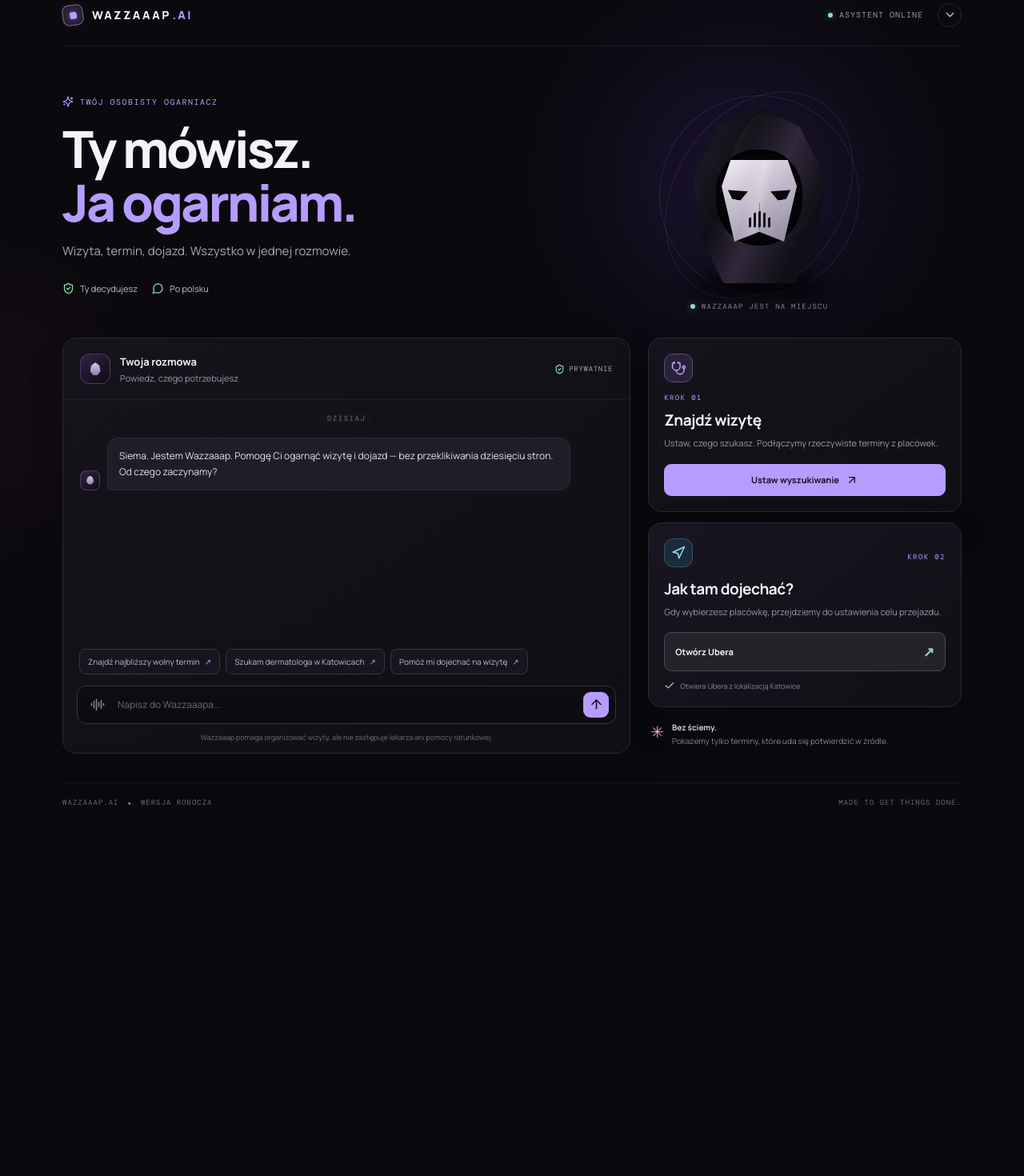
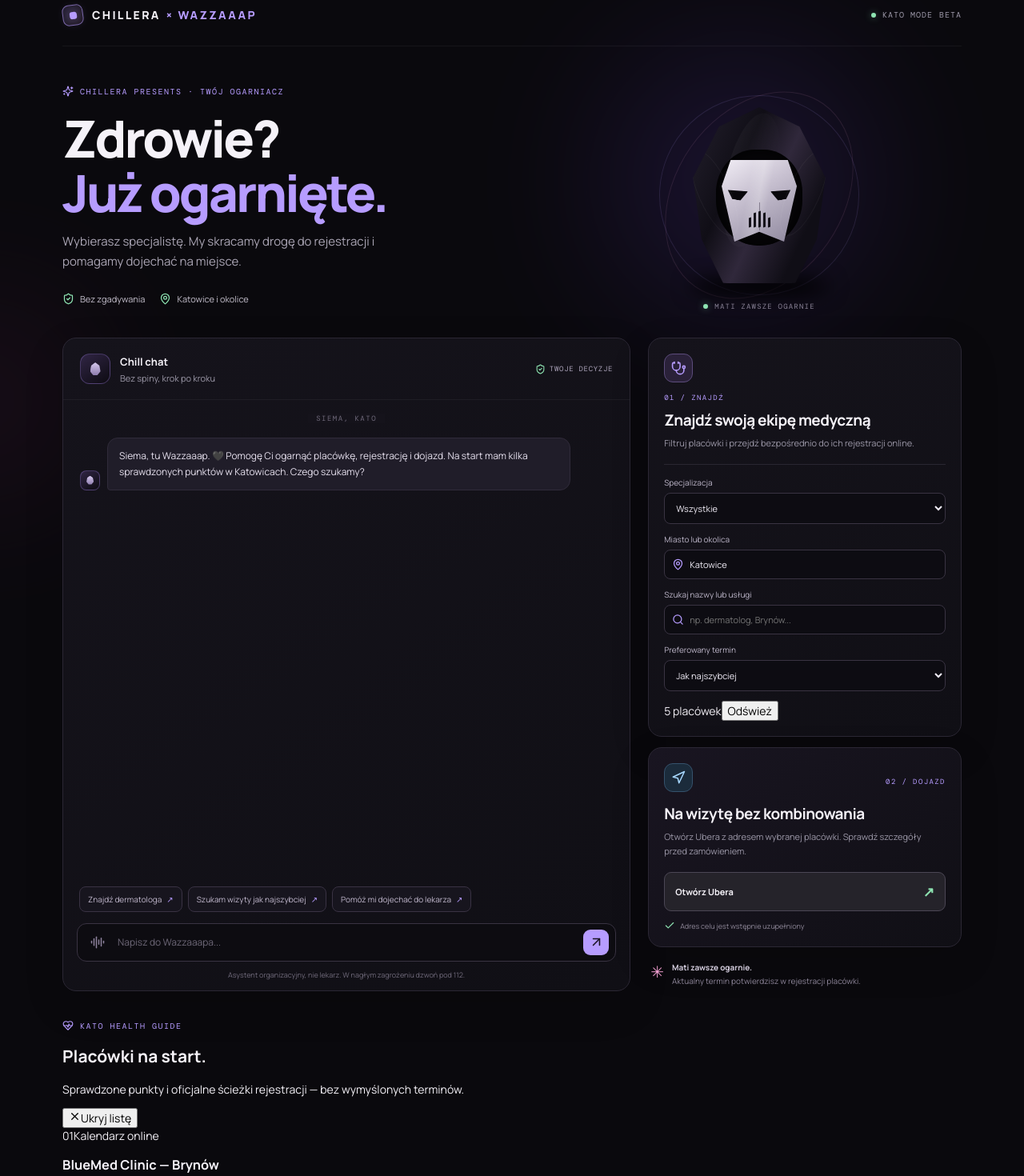
Before and after one commit to bajerskim11-eng/wazzaaap-ai, a Next.js app: page / in a window 1280 px wide. Shown: the part 20-1490 px from the top of the page at 80% size. Before the commit the page ends 1053 px from the top, so only its background shows below. Built offline with nearby package versions, Linux system fonts and the light colour scheme.

Commit message:
Rebrand Wazzaaap AI in Chillera style and add clinic finder

```diff
--- a/app/page.tsx
+++ b/app/page.tsx
@@ -1,83 +1,117 @@
 "use client";
 
 import { useMemo, useState } from "react";
-import { ArrowUp, AudioLines, CalendarClock, Check, ChevronDown, Clock3, MapPin, MessageCircle, Navigation, ShieldCheck, Sparkles, Stethoscope } from "lucide-react";
+import { ArrowUpRight, AudioLines, CalendarDays, Check, Clock3, ExternalLink, HeartPulse, MapPin, MessageCircle, Navigation, Search, ShieldCheck, Sparkles, Stethoscope, Phone, X } from "lucide-react";
 
-type Message = { role: "assistant" | "user"; text: string };
+type Clinic = {
+  id: string;
+  name: string;
+  address: string;
+  phone?: string;
+  specialties: string[];
+  bookingUrl: string;
+  bookingType: "Kalendarz online" | "Strona placówki";
+  sourceLabel: string;
+  sourceUrl: string;
+  note: string;
+};
 
 const quickPrompts = [
-  "Znajdź najbliższy wolny termin",
-  "Szukam dermatologa w Katowicach",
-  "Pomóż mi dojechać na wizytę"
+  "Znajdź dermatologa",
+  "Szukam wizyty jak najszybciej",
+  "Pomóż mi dojechać do lekarza"
 ];
 
 export default function Home() {
   const [input, setInput] = useState("");
-  const [messages, setMessages] = useState<Message[]>([
-    { role: "assistant", text: "Siema. Jestem Wazzaaap. Pomogę Ci ogarnąć wizytę i dojazd — bez przeklikiwania dziesięciu stron. Od czego zaczynamy?" }
+  const [messages, setMessages] = useState<{role: "assistant" | "user"; text: string}[]>([
+    { role: "assistant", text: "Siema, tu Wazzaaap. 🖤 Pomogę Ci ogarnąć placówkę, rejestrację i dojazd. Na start mam kilka sprawdzonych punktów w Katowicach. Czego szukamy?" }
   ]);
-  const [specialty, setSpecialty] = useState("Dowolna specjalizacja");
+  const [specialty, setSpecialty] = useState("Wszystkie");
   const [area, setArea] = useState("Katowice");
   const [when, setWhen] = useState("Jak najszybciej");
-  const [showSearch, setShowSearch] = useState(false);
+  const [query, setQuery] = useState("");
+  const [clinics, setClinics] = useState<Clinic[]>([]);
+  const [loadingClinics, setLoadingClinics] = useState(true);
+  const [showDirectory, setShowDirectory] = useState(true);
+  const [directoryError, setDirectoryError] = useState("");
+  const [selectedClinic, setSelectedClinic] = useState<Clinic | null>(null);
 
-  const uberUrl = useMemo(() => {
-    const destination = encodeURIComponent("Katowice, Polska");
+  async function loadClinics() {
+    setLoadingClinics(true);
+    setDirectoryError("");
+    try {
+      const response = await fetch("/api/clinics", { cache: "no-store" });
+      if (!response.ok) throw new Error("Nie udało się pobrać katalogu.");
+      const data = await response.json();
+      setClinics(data.clinics);
+    } catch {
+      setDirectoryError("Nie udało się odświeżyć katalogu. Spróbuj ponownie.");
+    } finally {
+      setLoadingClinics(false);
+    }
+  }
+
+  useMemo(() => {
+    void loadClinics();
+  }, []);
+
+  const filteredClinics = useMemo(() => clinics.filter((clinic) => {
+    const searchText = query.trim().toLocaleLowerCase("pl");
+    const matchesSpecialty = specialty === "Wszystkie" || clinic.specialties.some((item) => item.toLocaleLowerCase("pl").includes(specialty.toLocaleLowerCase("pl")));
+    const matchesArea = !area.trim() || clinic.address.toLocaleLowerCase("pl").includes(area.toLocaleLowerCase("pl")) || clinic.name.toLocaleLowerCase("pl").includes(area.toLocaleLowerCase("pl"));
+    const haystack = [clinic.name, clinic.address, ...clinic.specialties].join(" ").toLocaleLowerCase("pl");
+    return matchesSpecialty && matchesArea && (!searchText || haystack.includes(searchText));
+  }), [clinics, specialty, area, query]);
+
+  const uberUrl = (clinic?: Clinic) => {
+    const destination = encodeURIComponent(clinic ? `${clinic.name}, ${clinic.address}` : `${area || "Katowice"}, Polska`);
     return `https://m.uber.com/ul/?action=setPickup&dropoff[formatted_address]=${destination}`;
-  }, []);
+  };
 
   function sendMessage(text = input) {
     const trimmed = text.trim();
     if (!trimmed) return;
-    setMessages((current) => [
-      ...current,
-      { role: "user", text: trimmed },
-      { role: "assistant", text: "Jasne, mam to. Żeby pokazać prawdziwe wolne terminy, muszę sprawdzić aktualne dane placówek. Na tym etapie interfejs jest gotowy, ale katalog i kalendarze nie są jeszcze podłączone. Możemy już ustawić kryteria wyszukiwania poniżej." }
-    ]);
+    const lower = trimmed.toLocaleLowerCase("pl");
+    let reply = "Dobra, ogarniamy. Katalog poniżej zawiera placówki i ich oficjalne ścieżki rejestracji. Nie widzę jeszcze wspólnego dostępu do kalendarzy wszystkich klinik, więc potwierdzony termin wybierzesz w systemie placówki.";
+    if (lower.includes("dermatolog")) {
+      setSpecialty("Dermatolog");
+      setShowDirectory(true);
+      reply = "Dermatolog — zaznaczyłem specjalizację. Sprawdź profile placówek poniżej i przejdź do rejestracji, żeby zobaczyć aktualne terminy.";
+    } else if (lower.includes("dojazd") || lower.includes("uber")) {
+      reply = "Jasne. Wybierz placówkę na liście, a przy jej karcie otworzysz Ubera z wypełnionym adresem docelowym. Przed zamówieniem sprawdź cel w aplikacji.";
+      setShowDirectory(true);
+    } else if (lower.includes("termin") || lower.includes("najszybciej") || lower.includes("dzisiaj") || lower.includes("jutro")) {
+      setWhen(lower.includes("jutro") ? "Jutro" : lower.includes("dzisiaj") ? "Dzisiaj" : "Jak najszybciej");
+      setShowDirectory(true);
+      reply = "Ustawiłem preferencję terminu. Żeby ustalić realnie najbliższy wolny termin, trzeba sprawdzić kalendarz każdej placówki — dlatego daję Ci bezpośrednie linki do rejestracji zamiast zgadywać.";
+    }
+    setMessages((current) => [...current, { role: "user", text: trimmed }, { role: "assistant", text: reply }]);
     setInput("");
-    setShowSearch(true);
   }
 
   return (
     <main className="app-shell">
-      <div className="ambient ambient-one" />
-      <div className="ambient ambient-two" />
+      <div className="ambient ambient-one" /><div className="ambient ambient-two" />
       <header className="topbar">
         <a className="brand" href="#" aria-label="Wazzaaap AI — strona główna">
           <span className="brand-mark"><span /></span>
-          <span>WAZZAAAP<span className="brand-ai">.AI</span></span>
+          <span>CHILLERA <span className="brand-ai">× WAZZAAAP</span></span>
         </a>
-        <div className="topbar-right">
-          <span className="status-dot" /> <span className="status-text">ASYSTENT ONLINE</span>
-          <button className="icon-button" aria-label="Otwórz opcje"><ChevronDown size={17} /></button>
-        </div>
+        <div className="topbar-right"><span className="status-dot" /><span className="status-text">KATO MODE</span><span className="brand-pill">BETA</span></div>
       </header>
 
       <section className="hero">
         <div className="hero-copy">
-          <div className="eyebrow"><Sparkles size={14} /> TWÓJ OSOBISTY OGARNIACZ</div>
-          <h1>Ty mówisz.<br /><span>Ja ogarniam.</span></h1>
-          <p className="hero-subtitle">Wizyta, termin, dojazd. Wszystko w jednej rozmowie.</p>
-          <div className="trust-row">
-            <span><ShieldCheck size={15} /> Ty decydujesz</span>
-            <span><MessageCircle size={15} /> Po polsku</span>
-          </div>
+          <div className="eyebrow"><Sparkles size={14} /> CHILLERA PRESENTS · TWÓJ OGARNIACZ</div>
+          <h1>Zdrowie?<br /><span>Już ogarnięte.</span></h1>
+          <p className="hero-subtitle">Wybierasz specjalistę. My skracamy drogę do rejestracji i pomagamy dojechać na miejsce.</p>
+          <div className="trust-row"><span><ShieldCheck size={15} /> Bez zgadywania</span><span><MapPin size={15} /> Katowice i okolice</span></div>
         </div>
-        <div className="character-stage" aria-label="Oryginalny, stylizowany awatar Wazzaaap AI">
-          <div className="orbit orbit-a" /><div className="orbit orbit-b" />
-          <div className="character-shadow" />
-          <div className="hood">
-            <div className="hood-highlight" />
-            <div className="face-opening">
-              <div className="mask-face">
-                <div className="eye eye-left" /><div className="eye eye-right" />
-                <div className="mask-seam" />
-                <div className="mask-mouth"><i /><i /><i /><i /><i /></div>
-              </div>
-            </div>
-            <div className="hood-fold fold-left" /><div className="hood-fold fold-right" />
-          </div>
-          <div className="character-caption"><span className="caption-pulse" /> WAZZAAAP JEST NA MIEJSCU</div>
+        <div className="character-stage" aria-label="Oryginalny awatar Wazzaaap AI">
+          <div className="orbit orbit-a" /><div className="orbit orbit-b" /><div className="character-shadow" />
+          <div className="hood"><div className="hood-highlight" /><div className="face-opening"><div className="mask-face"><div className="eye eye-left" /><div className="eye eye-right" /><div className="mask-seam" /><div className="mask-mouth"><i /><i /><i /><i /><i /></div></div></div><div className="hood-fold fold-left" /><div className="hood-fold fold-right" /></div>
+          <div className="character-caption"><span className="caption-pulse" /> MATI ZAWSZE OGARNIE</div>
         </div>
       </section>
 
@@ -85,57 +119,67 @@ export default function Home() {
         <div className="chat-panel">
           <div className="panel-heading">
             <div className="mini-avatar"><span /></div>
-            <div><h2>Twoja rozmowa</h2><p>Powiedz, czego potrzebujesz</p></div>
-            <span className="secure-label"><ShieldCheck size={13} /> PRYWATNIE</span>
+            <div><h2>Chill chat</h2><p>Bez spiny, krok po kroku</p></div>
+            <span className="secure-label"><ShieldCheck size={13} /> TWOJE DECYZJE</span>
           </div>
           <div className="messages" aria-live="polite">
-            <div className="day-divider"><span>DZISIAJ</span></div>
-            {messages.map((message, index) => (
-              <div key={index} className={`message-row ${message.role === "user" ? "from-user" : "from-assistant"}`}>
-                {message.role === "assistant" && <div className="message-avatar"><span /></div>}
-                <div className="message-bubble">{message.text}</div>
-              </div>
-            ))}
+            <div className="day-divider"><span>SIEMA, KATO</span></div>
+            {messages.map((message, index) => <div key={index} className={`message-row ${message.role === "user" ? "from-user" : "from-assistant"}`}>
+              {message.role === "assistant" && <div className="message-avatar"><span /></div>}
+              <div className="message-bubble">{message.text}</div>
+            </div>)}
           </div>
-          <div className="quick-prompts">
-            {quickPrompts.map((prompt) => <button key={prompt} onClick={() => sendMessage(prompt)}>{prompt}<span>↗</span></button>)}
-          </div>
+          <div className="quick-prompts">{quickPrompts.map((prompt) => <button key={prompt} onClick={() => sendMessage(prompt)}>{prompt}<span>↗</span></button>)}</div>
           <form className="composer" onSubmit={(event) => { event.preventDefault(); sendMessage(); }}>
-            <button type="button" className="composer-tool" aria-label="Funkcja głosowa w przygotowaniu" title="Głos — w przygotowaniu"><AudioLines size={18} /></button>
+            <button type="button" className="composer-tool" aria-label="Głos — w przygotowaniu" title="Głos — w przygotowaniu"><AudioLines size={18} /></button>
             <input value={input} onChange={(event) => setInput(event.target.value)} placeholder="Napisz do Wazzaaapa..." aria-label="Wiadomość do asystenta" />
-            <button type="submit" className="send-button" aria-label="Wyślij wiadomość"><ArrowUp size={19} /></button>
+            <button type="submit" className="send-button" aria-label="Wyślij wiadomość"><ArrowUpRight size={19} /></button>
           </form>
-          <p className="disclaimer">Wazzaaap pomaga organizować wizyty, ale nie zastępuje lekarza ani pomocy ratunkowej.</p>
+          <p className="disclaimer">Asystent organizacyjny, nie lekarz. W nagłym zagrożeniu dzwoń pod 112.</p>
         </div>
 
         <aside className="tools-column">
           <div className="side-card search-card">
-            <div className="card-icon"><Stethoscope size={19} /></div>
-            <div className="card-kicker">KROK 01</div>
-            <h3>Znajdź wizytę</h3>
-            <p>Ustaw, czego szukasz. Podłączymy rzeczywiste terminy z placówek.</p>
-            <button className="primary-action" onClick={() => setShowSearch((value) => !value)}>{showSearch ? "Ukryj wyszukiwanie" : "Ustaw wyszukiwanie"} <ArrowUp size={16} /></button>
-            {showSearch && <div className="search-fields">
-              <label>Specjalizacja<select value={specialty} onChange={(event) => setSpecialty(event.target.value)}><option>Dowolna specjalizacja</option><option>Dermatolog</option><option>Psycholog</option><option>Stomatolog</option><option>Ortopeda</option><option>Internista</option></select></label>
-              <label>Lokalizacja<div className="input-with-icon"><MapPin size={15} /><input value={area} onChange={(event) => setArea(event.target.value)} /></div></label>
-              <label>Kiedy?<select value={when} onChange={(event) => setWhen(event.target.value)}><option>Jak najszybciej</option><option>Dzisiaj</option><option>Jutro</option><option>W tym tygodniu</option></select></label>
-              <button className="secondary-action" onClick={() => sendMessage(`Szukam: ${specialty}; lokalizacja: ${area}; termin: ${when}.`)}><CalendarClock size={16} /> Zapisz kryteria</button>
-              <p className="form-note"><Clock3 size={13} /> To wersja demonstracyjna — nie pokazuje potwierdzonych terminów.</p>
-            </div>}
+            <div className="card-icon"><Stethoscope size={19} /></div><div className="card-kicker">01 / ZNAJDŹ</div>
+            <h3>Znajdź swoją ekipę medyczną</h3>
+            <p>Filtruj placówki i przejdź bezpośrednio do ich rejestracji online.</p>
+            <div className="search-fields">
+              <label>Specjalizacja<select value={specialty} onChange={(event) => setSpecialty(event.target.value)}>{["Wszystkie","Dermatolog","Stomatolog","Psycholog","Psychiatra","Kardiolog","Ortopeda","Internista","Lekarz rodzinny","Ginekolog","Neurolog","Pediatra","Diagnostyka"].map((item) => <option key={item}>{item}</option>)}</select></label>
+              <label>Miasto lub okolica<div className="input-with-icon"><MapPin size={15} /><input value={area} onChange={(event) => setArea(event.target.value)} /></div></label>
+              <label>Szukaj nazwy lub usługi<div className="input-with-icon"><Search size={15} /><input value={query} onChange={(event) => setQuery(event.target.value)} placeholder="np. dermatolog, Brynów..." /></div></label>
+              <label>Preferowany termin<select value={when} onChange={(event) => setWhen(event.target.value)}><option>Jak najszybciej</option><option>Dzisiaj</option><option>Jutro</option><option>W tym tygodniu</option></select></label>
+              <div className="directory-summary"><span>{loadingClinics ? "Ładowanie katalogu…" : `${filteredClinics.length} placówek`}</span><button onClick={loadClinics} type="button" className="refresh-button">Odśwież</button></div>
+            </div>
           </div>
-
           <div className="side-card ride-card">
-            <div className="ride-top"><div className="card-icon ride-icon"><Navigation size={18} /></div><span className="card-kicker">KROK 02</span></div>
-            <h3>Jak tam dojechać?</h3>
-            <p>Gdy wybierzesz placówkę, przejdziemy do ustawienia celu przejazdu.</p>
-            <a className="uber-action" href={uberUrl} target="_blank" rel="noreferrer">Otwórz Ubera <span>↗</span></a>
-            <div className="ride-note"><Check size={14} /> Otwiera Ubera z lokalizacją Katowice</div>
+            <div className="ride-top"><div className="card-icon ride-icon"><Navigation size={18} /></div><span className="card-kicker">02 / DOJAZD</span></div>
+            <h3>Na wizytę bez kombinowania</h3><p>Otwórz Ubera z adresem wybranej placówki. Sprawdź szczegóły przed zamówieniem.</p>
+            <a className="uber-action" href={uberUrl(selectedClinic ?? undefined)} target="_blank" rel="noreferrer">Otwórz Ubera <span>↗</span></a>
+            <div className="ride-note"><Check size={14} /> Adres celu jest wstępnie uzupełniony</div>
           </div>
-
-          <div className="bottom-note"><span className="note-symbol">✳</span><p><strong>Bez ściemy.</strong><br />Pokażemy tylko terminy, które uda się potwierdzić w źródle.</p></div>
+          <div className="bottom-note"><span className="note-symbol">✳</span><p><strong>Mati zawsze ogarnie.</strong><br />Aktualny termin potwierdzisz w rejestracji placówki.</p></div>
         </aside>
       </section>
-      <footer className="footer"><span>WAZZAAAP.AI <span className="footer-dot">●</span> WERSJA ROBOCZA</span><span>MADE TO GET THINGS DONE.</span></footer>
+
+      <section className="directory-section" id="placowki">
+        <div className="directory-heading"><div><div className="eyebrow"><HeartPulse size={14} /> KATO HEALTH GUIDE</div><h2>Placówki na start<span>.</span></h2><p>Sprawdzone punkty i oficjalne ścieżki rejestracji — bez wymyślonych terminów.</p></div><button className="directory-toggle" onClick={() => setShowDirectory((value) => !value)}>{showDirectory ? <X size={15} /> : <Search size={15} />}{showDirectory ? "Ukryj listę" : "Pokaż listę"}</button></div>
+        {directoryError && <div className="error-note">{directoryError}</div>}
+        {showDirectory && <div className="clinic-grid">
+          {loadingClinics && <div className="empty-state">Ładuję katalog…</div>}
+          {!loadingClinics && filteredClinics.map((clinic, index) => <article className="clinic-card" key={clinic.id}>
+            <div className="clinic-card-top"><span className="clinic-index">{String(index + 1).padStart(2, "0")}</span><span className="source-chip">{clinic.bookingType}</span></div>
+            <h3>{clinic.name}</h3><p className="clinic-address"><MapPin size={14} />{clinic.address}</p>
+            <div className="specialty-tags">{clinic.specialties.slice(0, 4).map((item) => <span key={item}>{item}</span>)}</div>
+            <p className="clinic-note">{clinic.note}</p>
+            <div className="clinic-actions"><a href={clinic.bookingUrl} target="_blank" rel="noreferrer" className="clinic-book">Rejestracja <ArrowUpRight size={16} /></a><button type="button" className="clinic-map" onClick={() => setSelectedClinic(clinic)} title="Ustaw jako cel przejazdu"><Navigation size={16} /> Uber</button></div>
+            {clinic.phone && <a className="clinic-phone" href={`tel:${clinic.phone.replace(/[^+\d]/g, "")}`}><Phone size={13} />{clinic.phone}</a>}
+            <a className="source-link" href={clinic.sourceUrl} target="_blank" rel="noreferrer"><ExternalLink size={12} /> Źródło: {clinic.sourceLabel}</a>
+          </article>)}
+          {!loadingClinics && filteredClinics.length === 0 && <div className="empty-state">Brak wyników dla tych filtrów. Zmień specjalizację lub lokalizację.</div>}
+        </div>}
+        <p className="directory-footnote"><Clock3 size={13} /> Katalog jest pierwszą wersją i nie pokazuje wspólnego podglądu dostępności. Linki prowadzą do źródeł rejestracji; termin i cenę potwierdź u placówki.</p>
+      </section>
+      <footer className="footer"><span>CHILLERA × WAZZAAAP <span className="footer-dot">●</span> KATO BETA</span><span>MATI ZAWSZE OGARNIE.</span></footer>
     </main>
   );
 }
```
